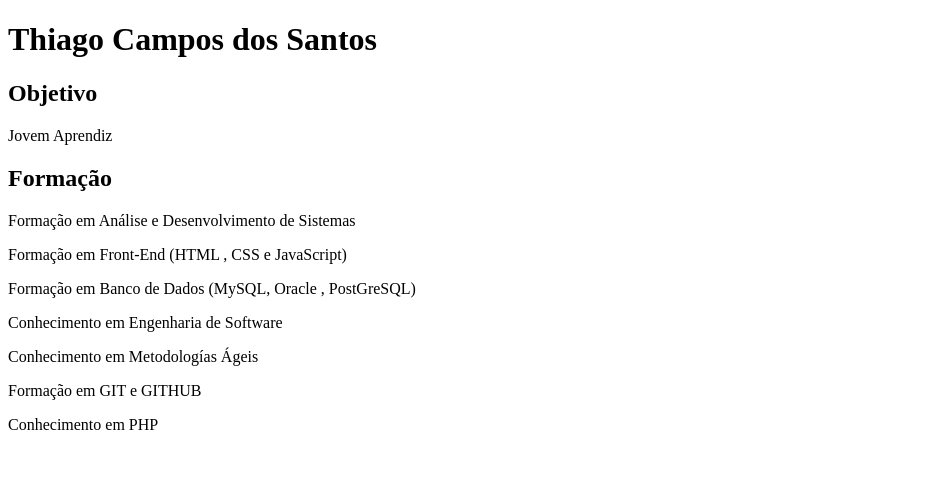
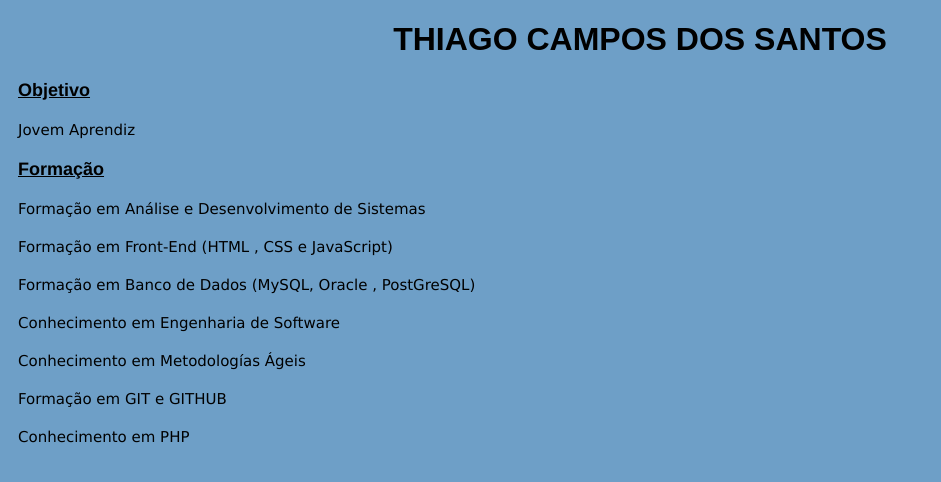
Before and after one commit to thgcamposantos/Curso_Front, a plain HTML site: page secao2/aula14.html in a window 1280 px wide. Shown: the whole page, without its empty margins (0-941 px from the left). Drawn offline with Linux system fonts and the light colour scheme.

Commit message:
Aula 14 - PT2

```diff
--- a/secao2/aula14.html
+++ b/secao2/aula14.html
@@ -2,13 +2,31 @@
 <html lang="PT-BR">
 <head>
     <meta charset="UTF-8">
-    <meta name="author" content="">
-    <meta name="description" content="">
-    <meta name="keywrods" content="">
+    <meta name="author" content="thiago campos dos santos">
+    <meta name="description" content="Teste da aula 14">
+    <meta name="keywrods" content="teste , udemy , aula14">
     <meta name="viewport" content="width=device-width, initial-scale=1.0">
         <title></title>
             <style>
-
+                body{
+                    background-color: rgb(110, 159, 199);
+                }
+                h1{
+                    text-align: center;
+                    font-family: Arial, Helvetica, sans-serif;
+                    text-transform: uppercase;
+                }
+                h2{
+                    margin: 20px 10px;
+                    font-size: 18px;
+                    font-family: 'Franklin Gothic Medium', 'Arial Narrow', Arial, sans-serif;
+                    text-decoration: underline;
+                }
+                p{
+                    margin: 20px 10px;
+                    font-size: 15px;
+                    font-family: 'Lucida Sans', 'Lucida Sans Regular', 'Lucida Grande', 'Lucida Sans Unicode', Geneva, Verdana, sans-serif;
+                }
             </style>
 </head>
 <body>
```
